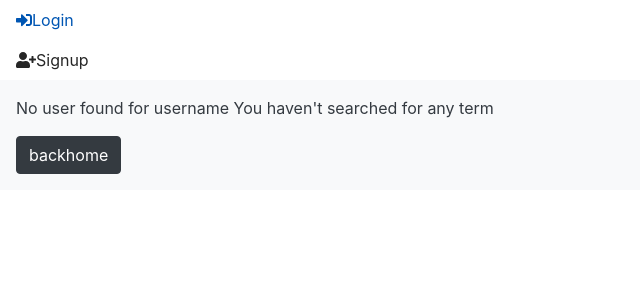
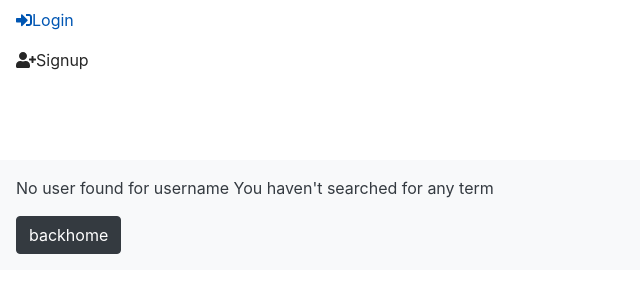
Before and after one commit to mugisha-thierry/instagram, a Django app: page /search in a window 1280 px wide. Shown: the top 300 px of the page, without its empty margins (0-640 px from the left). Run offline with Django 3.2, Linux system fonts and the light colour scheme; some libraries are stand-ins or nearby versions.

Commit message:
Changed how content is viewed

```diff
--- a/app/templates/home.html
+++ b/app/templates/home.html
@@ -2,7 +2,7 @@
 {% load static %}
 {% load crispy_forms_tags %}
 {% block content %}
-<div class="p-3 mb-2 bg-light text-dark">
+<div class="p-3 mb-2 bg-light text-dark" style="margin-top: 40px;">
     <div class="container">
         <div class="row">
             <div class="col-md-2">
--- a/app/templates/navbar.html
+++ b/app/templates/navbar.html
@@ -12,7 +12,7 @@
 
 {% if user.is_authenticated %}
 
-<nav class="navbar navbar-expand-lg navbar-light bg-white">
+<nav class="navbar navbar-expand-lg navbar-light bg-white fixed-top">
     <a class="navbar-brand" href="#"></a>
     <button class="navbar-toggler" type="button" data-toggle="collapse" data-target="#navbarSupportedContent"
         aria-controls="navbarSupportedContent" aria-expanded="false" aria-label="Toggle navigation">
--- a/app/templates/search.html
+++ b/app/templates/search.html
@@ -1,6 +1,6 @@
 {%extends 'base.html'%}
 {% block content %}
-<div class="p-3 mb-2 bg-light text-dark">
+<div class="p-3 mb-2 bg-light text-dark" style="margin-top: 80px;">
 {% if users%}
 {% for result in users%}
 <div >
```
